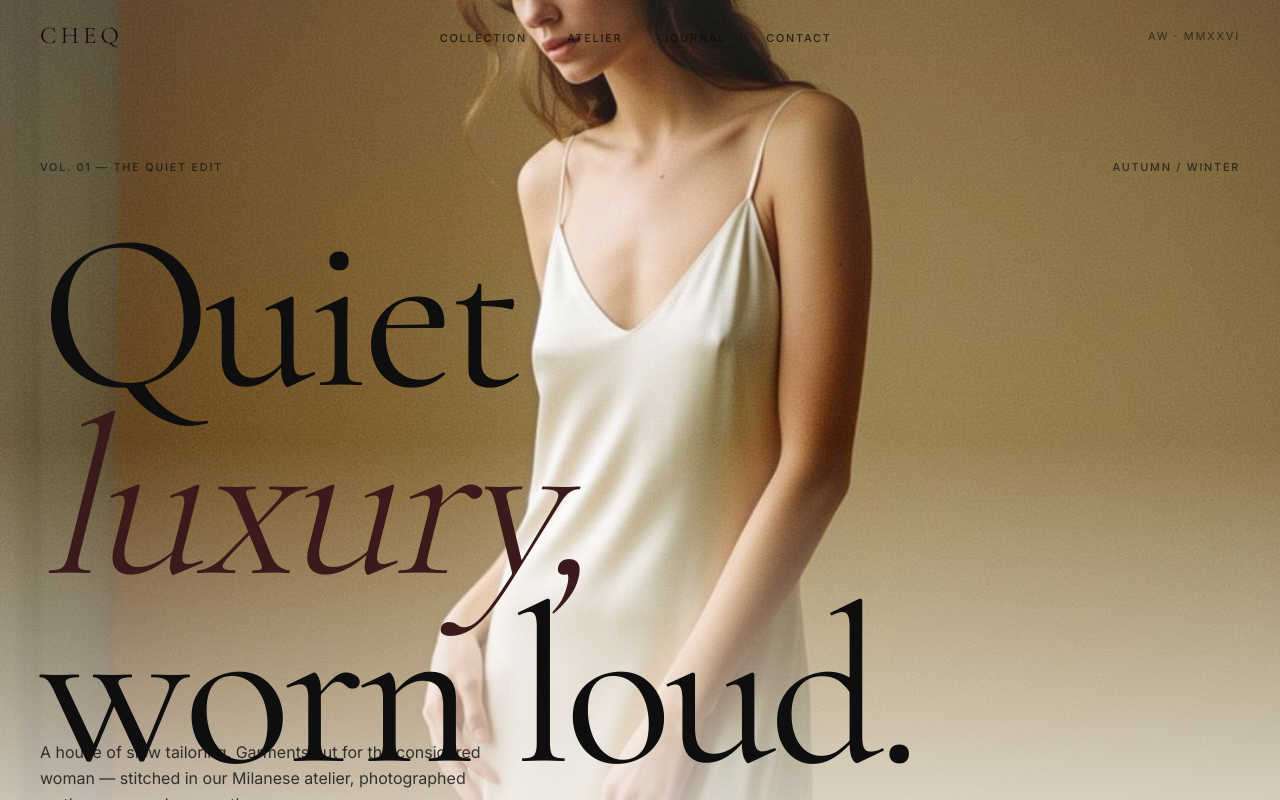
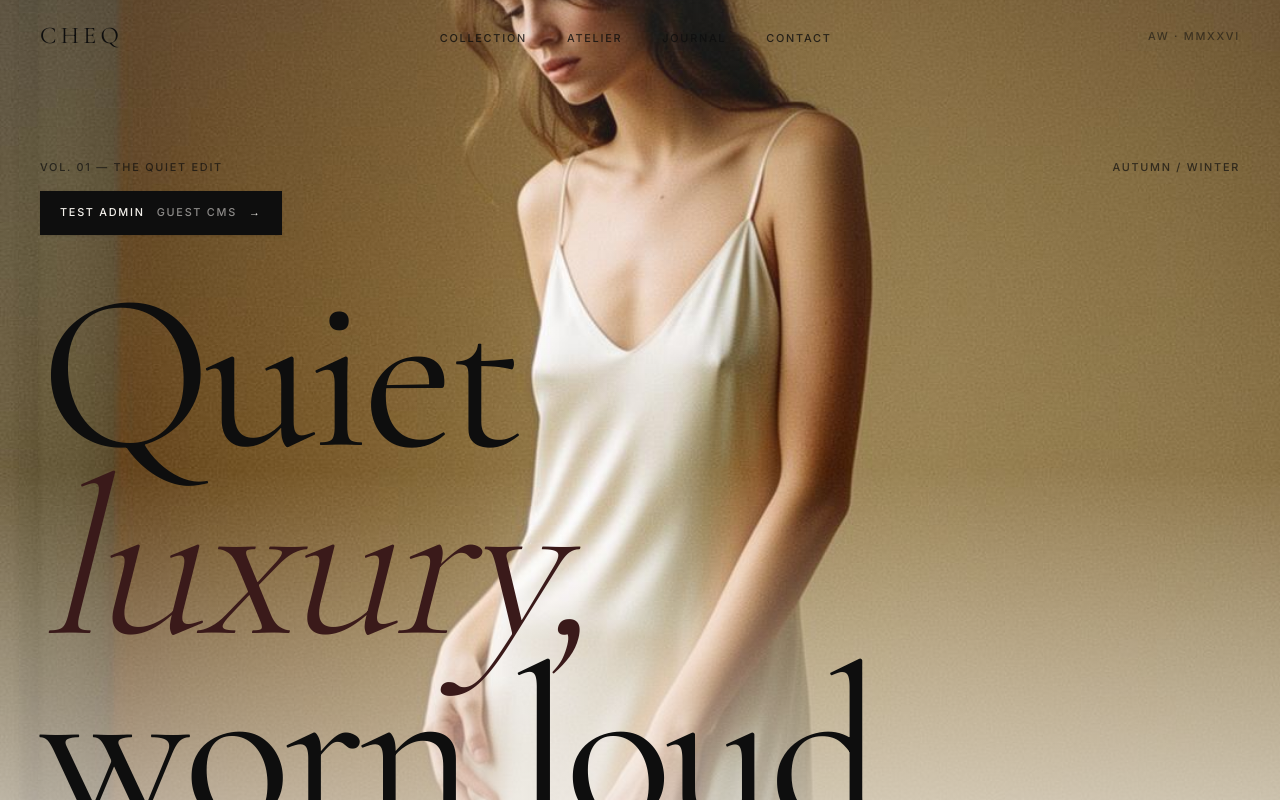
Before and after one commit to DominceAseberos/Fashion-shop, a React (Vite) app: page / in a window 1280 px wide. Shown: the top 800 px of the page. Built offline with nearby package versions, Linux system fonts and the light colour scheme.

Commit message:
feat: surface guest admin on homepage

```diff
--- a/src/components/site/Hero.tsx
+++ b/src/components/site/Hero.tsx
@@ -1,4 +1,5 @@
 import { useEffect, useRef } from "react";
+import { Link } from "react-router-dom";
 import gsap from "gsap";
 import { ScrollTrigger } from "gsap/ScrollTrigger";
 import heroImg from "@/assets/hero-portrait.jpg";
@@ -68,9 +69,21 @@ export function Hero() {
       </div>
 
       <div className="relative z-10 mx-auto flex min-h-[100svh] max-w-[1440px] flex-col justify-between px-5 pb-10 pt-28 sm:px-6 sm:pb-14 md:px-10 md:pb-16 md:pt-40">
-        <div className="flex flex-col gap-2 sm:flex-row sm:items-baseline sm:justify-between">
-          <span className="smallcaps text-foreground/70">Vol. 01 — The Quiet Edit</span>
-          <span className="smallcaps text-foreground/70">Autumn / Winter</span>
+        <div>
+          <div className="flex flex-col gap-2 sm:flex-row sm:items-baseline sm:justify-between">
+            <span className="smallcaps text-foreground/70">Vol. 01 — The Quiet Edit</span>
+            <span className="smallcaps text-foreground/70">Autumn / Winter</span>
+          </div>
+
+          <Link
+            to="/admin"
+            className="smallcaps mt-4 inline-flex min-h-11 items-center gap-3 bg-ink px-4 py-3 text-cream shadow-sm transition-[background-color,transform] duration-300 hover:-translate-y-0.5 hover:bg-accent focus-visible:outline focus-visible:outline-2 focus-visible:outline-offset-2 focus-visible:outline-foreground sm:px-5"
+            aria-label="Open the guest CMS test admin"
+          >
+            <span>Test Admin</span>
+            <span className="text-cream/55">Guest CMS</span>
+            <span aria-hidden="true">→</span>
+          </Link>
         </div>
 
         <h1
```
